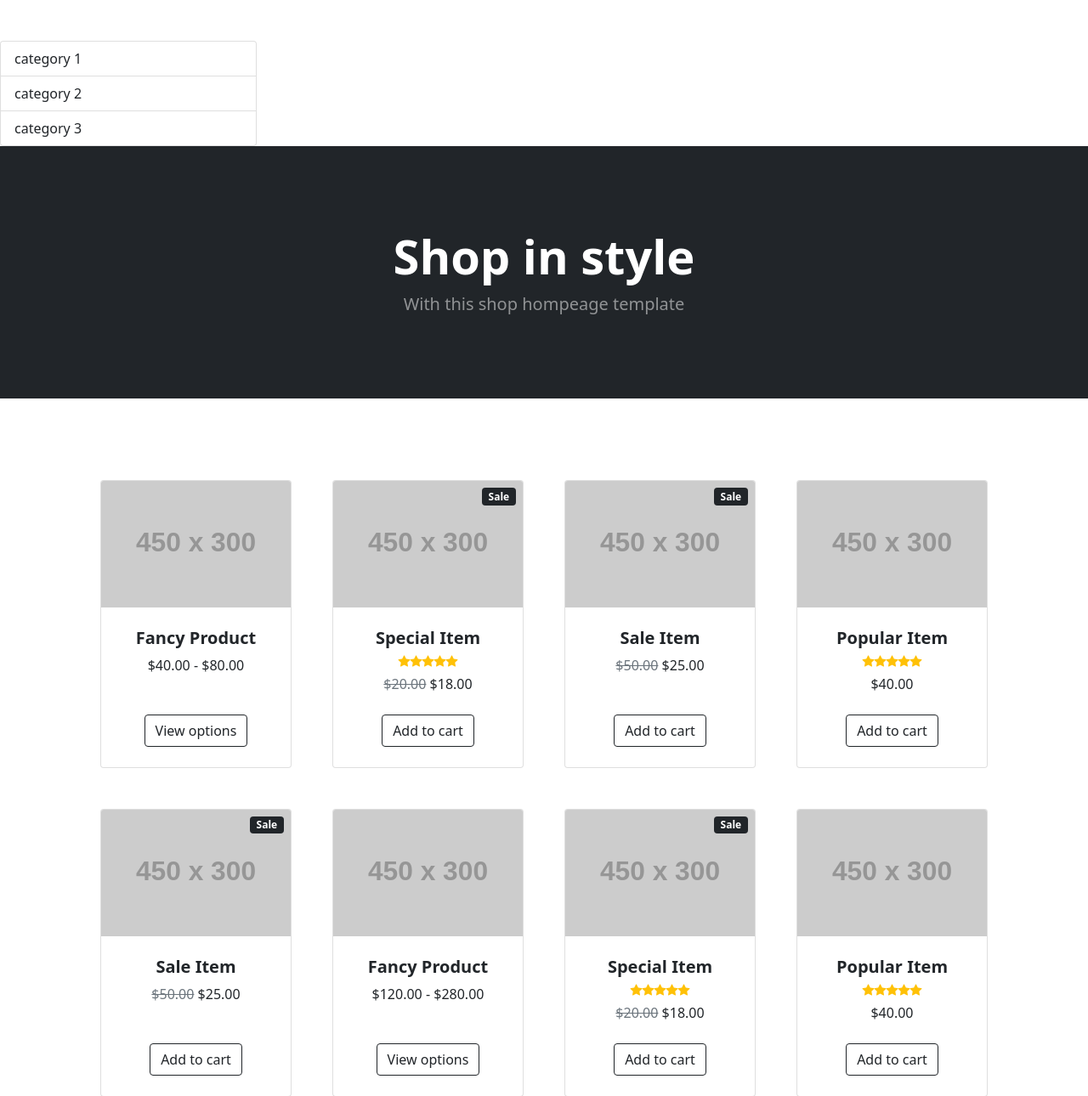
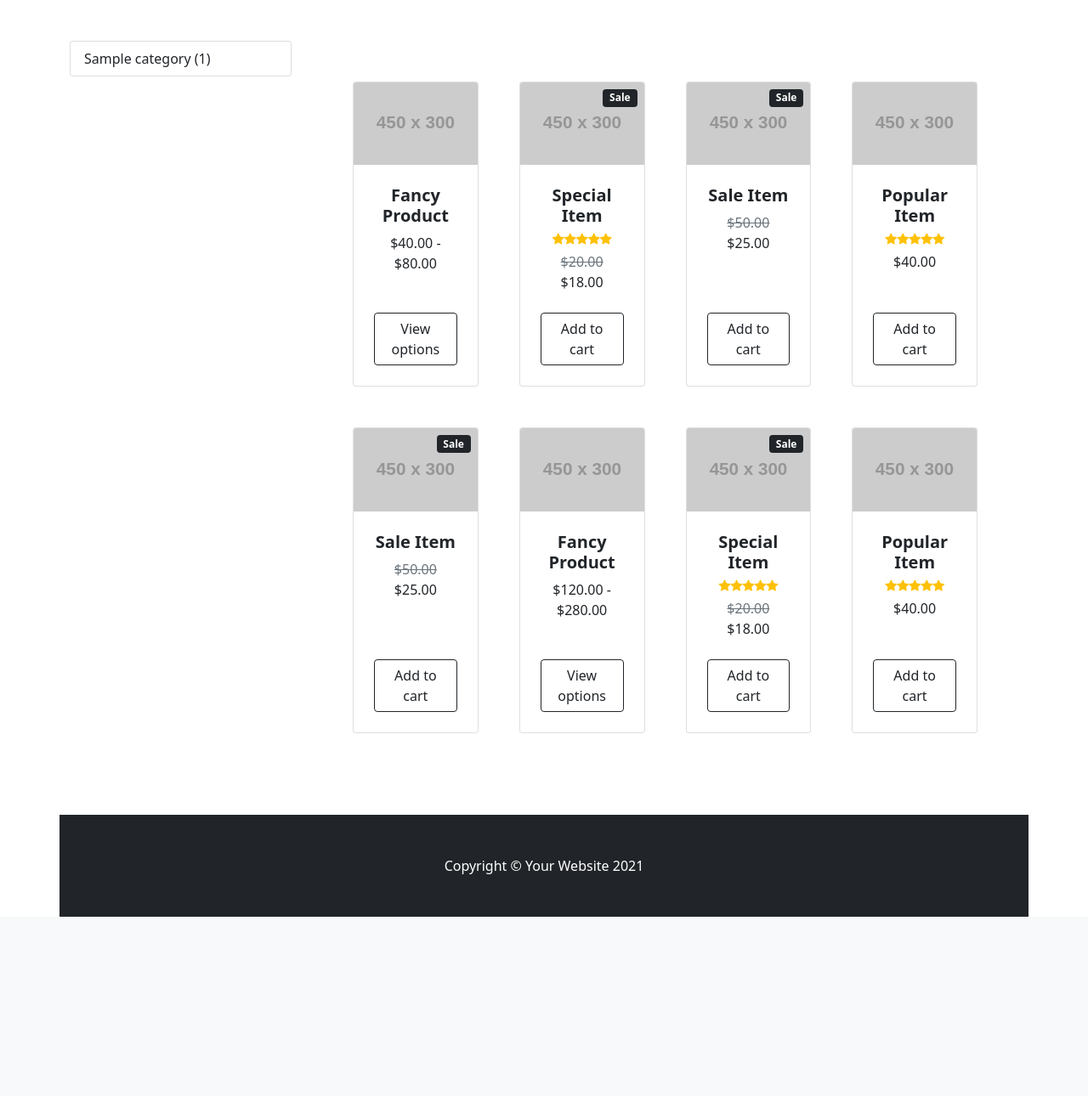
Before and after one commit to egor12356/django_PyCoding, a Django app: template shop/mainapp/templates/base.html in a window 1280 px wide. Shown: the part 70-1360 px from the top of the page at 85% size. After the commit the page ends 1149 px from the top, so only its background shows below. Run offline with Django 3.2, Linux system fonts and the light colour scheme; the template is opened without the code that fills it: most values are stand-ins (such as "Sample title", 1, 10 or a date in 2020); grey boxes labelled with a size stand in for pictures from a placeholder-image service; parts of the project's set-up code (start-up, migrations or seed data) failed here and were passed over; some libraries are stand-ins or nearby versions.

Commit message:
lesson 18

```diff
--- a/shop/mainapp/templates/base.html
+++ b/shop/mainapp/templates/base.html
@@ -43,27 +43,29 @@
             </div>
         </nav>
 
-        <div class="row">
-              <div class="col-lg-3 mt-5">
-                <div class="list-group">
-                  <a href="#" class="list-group-item">category 1</a>
-                  <a href="#" class="list-group-item">category 2</a>
-                  <a href="#" class="list-group-item">category 3</a>
-                </div>
+
+
+        <!-- Page Content -->
+  <div class="container">
+
+    <div class="row">
+
+      <div class="col-lg-3 mt-5">
+        <div class="list-group">
+          {% for category in categories %}
+          <a href="{{ category.url }}" class="list-group-item">{{ category.name }} ({{ category.count }})</a>
+          {% endfor %}
+        </div>
+
       </div>
       <!-- /.col-lg-3 -->
+
+      <div class="col-lg-9">
 
 
         {% block content %}
         <!-- Header-->
-        <header class="bg-dark py-5">
-            <div class="container px-4 px-lg-5 my-5">
-                <div class="text-center text-white">
-                    <h1 class="display-4 fw-bolder">Shop in style</h1>
-                    <p class="lead fw-normal text-white-50 mb-0">With this shop hompeage template</p>
-                </div>
-            </div>
-        </header>
+
         <!-- Section-->
         <section class="py-5">
             <div class="container px-4 px-lg-5 mt-5">
@@ -269,6 +271,7 @@
         </section>
 
         {% endblock content %}
+      </div>
         <!-- Footer-->
         <footer class="py-5 bg-dark">
             <div class="container"><p class="m-0 text-center text-white">Copyright © Your Website 2021</p></div>
--- a/shop/mainapp/views.py
+++ b/shop/mainapp/views.py
@@ -1,11 +1,12 @@
 from django.shortcuts import render
 from django.views.generic import DetailView
-from .models import Notebook, Smartphone
+from .models import Notebook, Smartphone, Category
 
 # Create your views here.
 
 def test_view(requests):
-    return render(requests, 'base.html')
+    categories = Category.objects.get_categories_for_left_slider()
+    return render(requests, 'base.html', {'categories': categories})
 
 
 
```
Also changed, not shown: shop/mainapp/models.py (+30 -7 lines).
